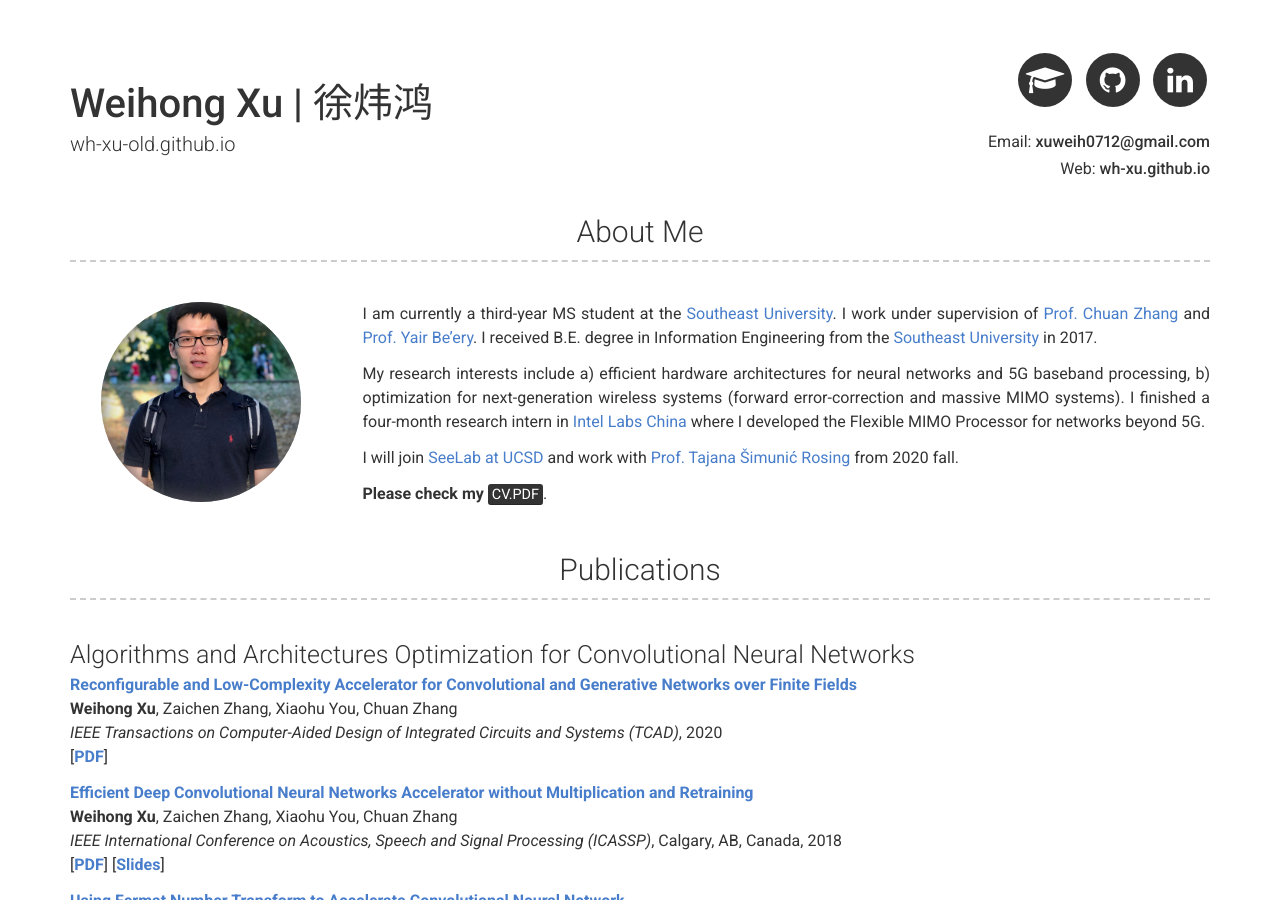
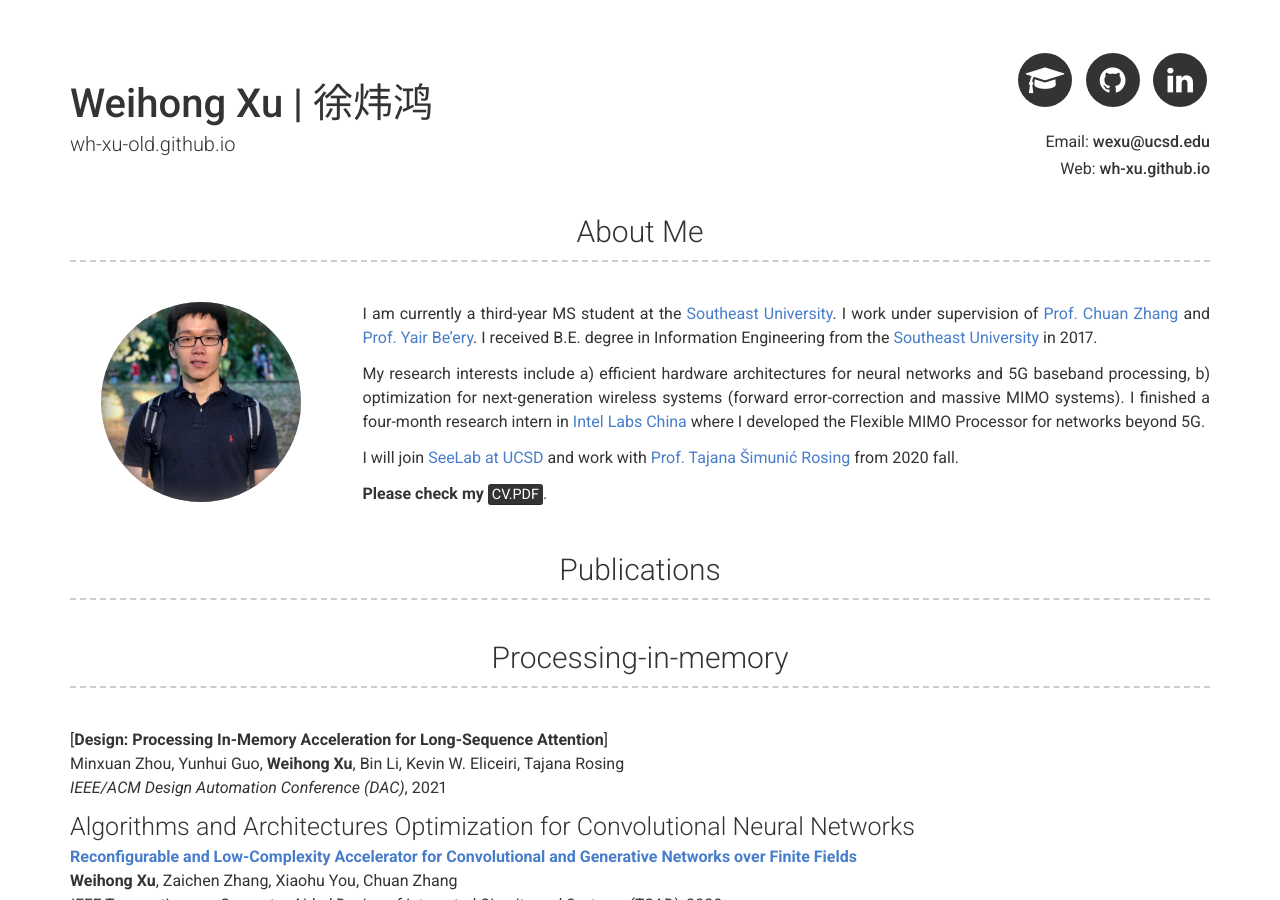
Before and after one commit to wh-xu/wh-xu-old.github.io, a Jekyll site: the page built from index.md, in a window 1280 px wide and 900 px high. Built offline with Jekyll 4.4.1, drawn with Linux system fonts in a browser that asks for light colours; some of the changed text lies outside the part shown.

Commit message:
Updated PIM part

```diff
--- a/_config.yml
+++ b/_config.yml
@@ -5,7 +5,7 @@ repository: Git repository where your resume will be hosted, only required if yo
 # Personal info
 name: Weihong Xu | 徐炜鸿
 # title: Your job title
-email: xuweih0712@gmail.com
+email: wexu@ucsd.edu
 # phone: Your phone number (optional)
 website: wh-xu.github.io
 
@@ -48,6 +48,11 @@ projects_title: Projects #(Use this to override about projects section title)
 
 more_title: Publications #(Use this to override about more section title)
 more_content: | # this will include new lines to allow paragraph
+
+  ### Processing-in-memory
+  [**Design: Processing In-Memory Acceleration for Long-Sequence Attention**]
+  Minxuan Zhou, Yunhui Guo, **Weihong Xu**, Bin Li, Kevin W. Eliceiri, Tajana Rosing
+  *IEEE/ACM Design Automation Conference (DAC)*, 2021
 
 
   #### Algorithms and Architectures Optimization for Convolutional Neural Networks
```
